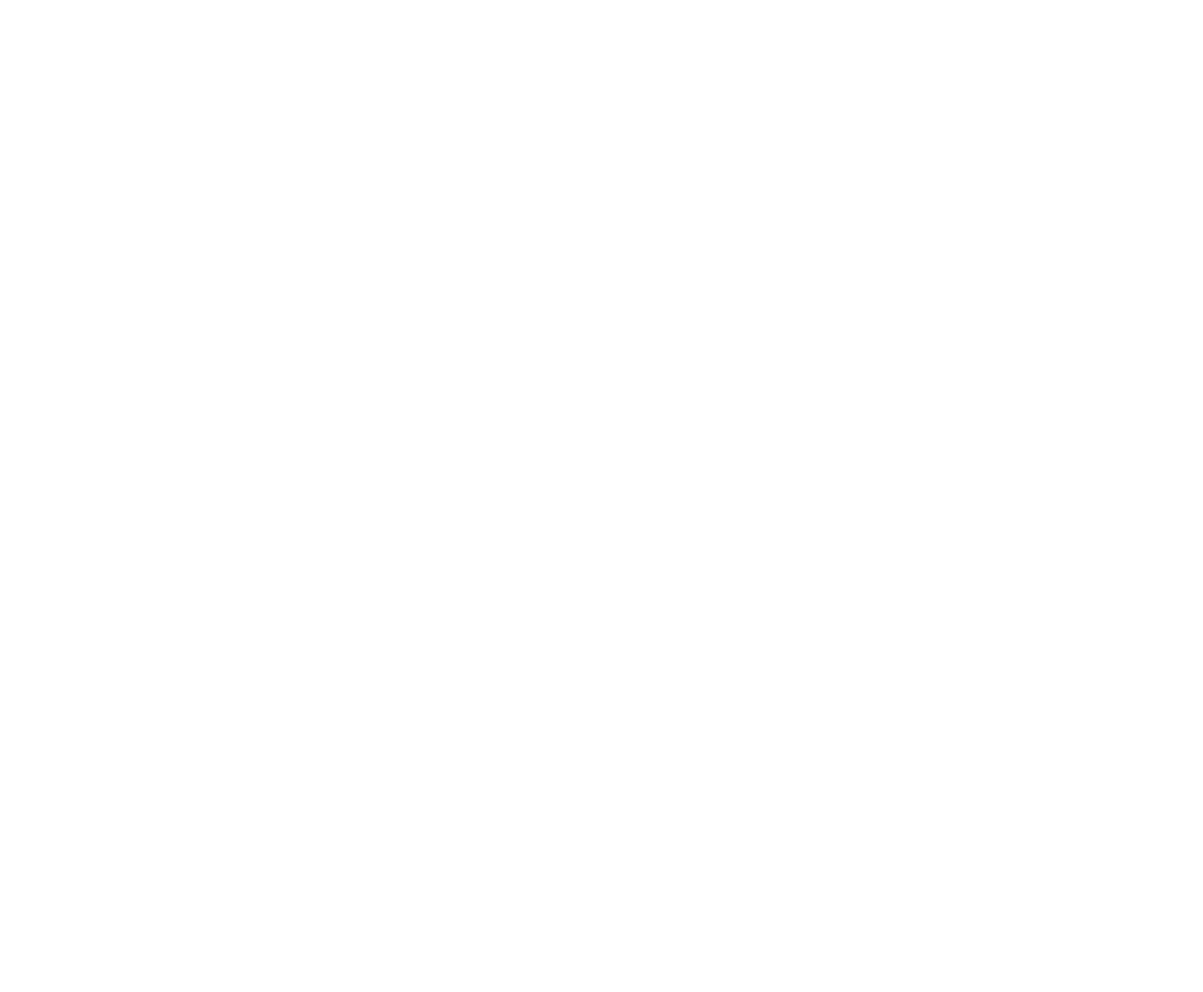
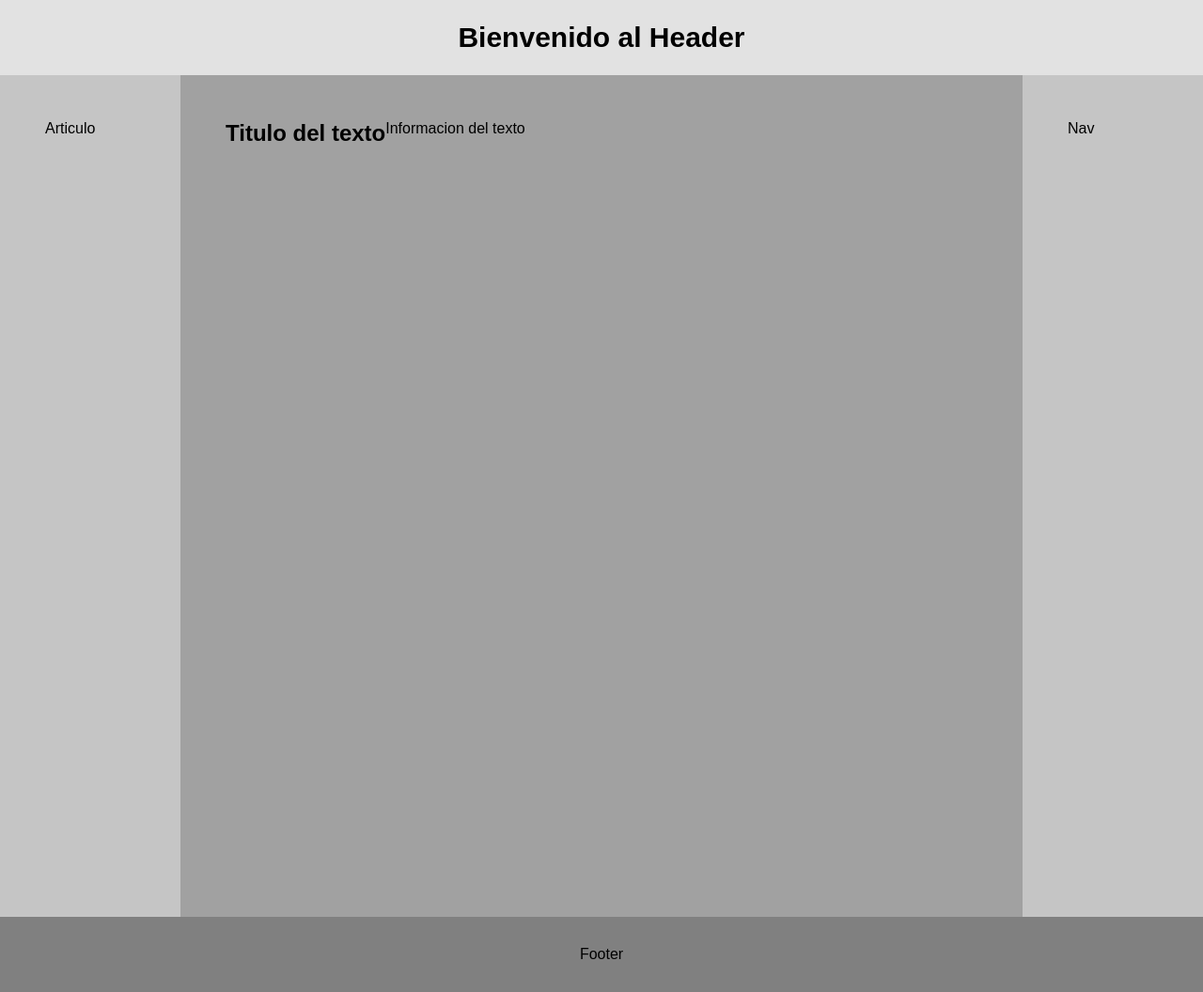
Before and after one commit to SamuelRiveros/practicaFlex, a plain HTML site: page index.html in a window 1280 px wide. Shown: the whole page at 94% size. Before the commit the page ends 800 px from the top, so only its background shows below. Drawn offline with Linux system fonts and the light colour scheme.

Commit message:
feat: :construction: Ejercicio 5 en progreso

```diff
--- a/css/variables.css
+++ b/css/variables.css
@@ -0,0 +1,62 @@
+* {
+    margin: 0px;
+    padding: 0px;
+    font-family: sans-serif;
+    border-color: black;
+}
+
+body, html {
+    height: 100vh;
+}
+
+.container {
+    display: flex;
+    flex-direction: column;
+    height: 100%;
+}
+
+header {
+    height: 5rem;
+    background-color: rgb(226, 226, 226);
+    font-weight: bold;
+    font-size: 30px;
+    display: flex;
+    justify-content: center;
+    align-items: center;
+}
+
+main {
+    flex: 1;
+    display: flex;
+}
+
+nav, article, aside {
+    padding: 3em;
+    width: 6em;
+    height: 100vh;
+}
+
+nav, article {
+    background-color: rgb(197, 197, 197);
+    flex: 1;
+    display: flex;
+    flex-direction: column;
+    justify-content: flex-start;
+    align-items: flex-start;
+
+}
+
+aside {
+    background-color: rgb(161, 161, 161);
+    display: flex;
+    flex-wrap: wrap;
+    width: 50em;
+}
+
+footer {
+    background-color: gray;
+    display: flex;
+    justify-content: center;
+    align-items: center;
+    height: 10vh;
+}
--- a/index.html
+++ b/index.html
@@ -8,6 +8,15 @@
     <script src="js/main.js" type="module" defer></script>
 </head>
 <body>
-
+    <header>Bienvenido al Header</header>
+    <main>
+        <article>Articulo</article>
+        <aside>
+            <h2>Titulo del texto</h2>
+            <p>Informacion del texto</p>
+        </aside>
+        <nav>Nav</nav>
+    </main>
+    <footer>Footer</footer>
 </body>
 </html>
```
